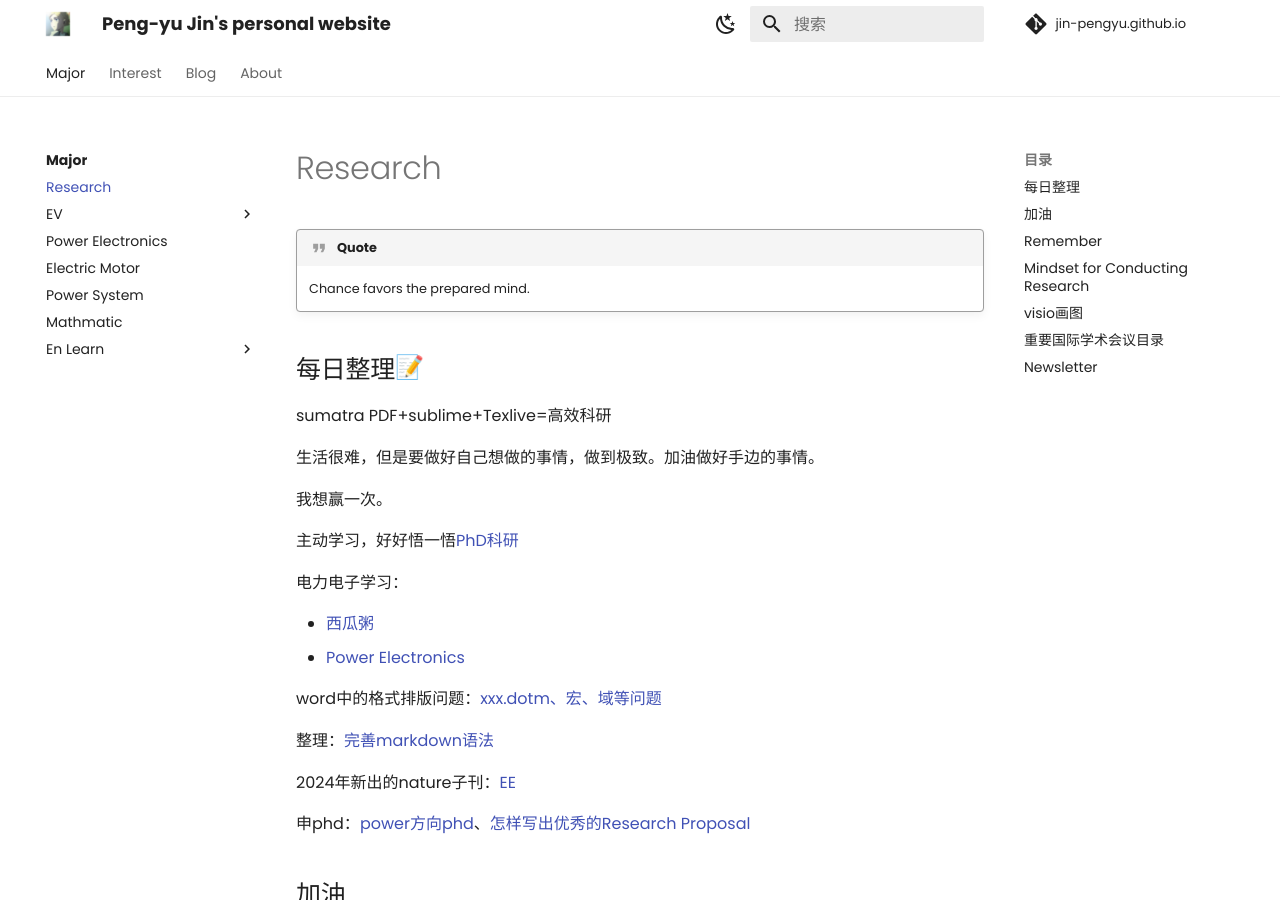
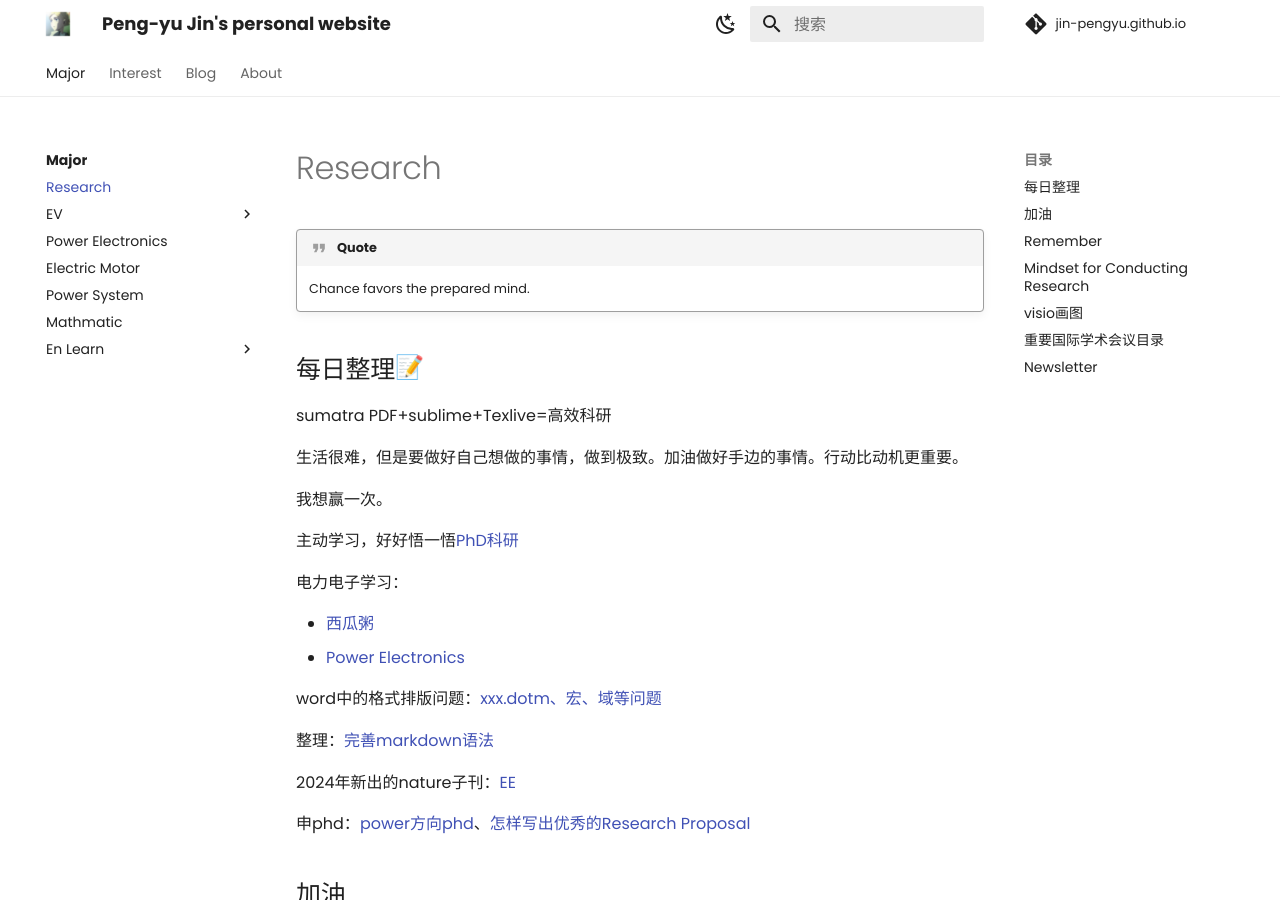
Before and after one commit to Pengyu-Jin/Pengyu-Jin.github.io, an MkDocs documentation site: the page built from docs/major/research/research.md, in a window 1280 px wide and 900 px high. Built offline with MkDocs 1.6.1 and Material for MkDocs 9.7.7, drawn with Linux system fonts in a browser that asks for light colours; emoji names are drawn with the system emoji font; comment, search, counter and statistics services are not loaded.

Commit message:
research20240529

```diff
--- a/docs/major/research/research.md
+++ b/docs/major/research/research.md
@@ -4,7 +4,7 @@
 ## 每日整理:memo:
 sumatra PDF+sublime+Texlive=高效科研
 
-生活很难，但是要做好自己想做的事情，做到极致。加油做好手边的事情。
+生活很难，但是要做好自己想做的事情，做到极致。加油做好手边的事情。行动比动机更重要。
 
 我想赢一次。
 
```
